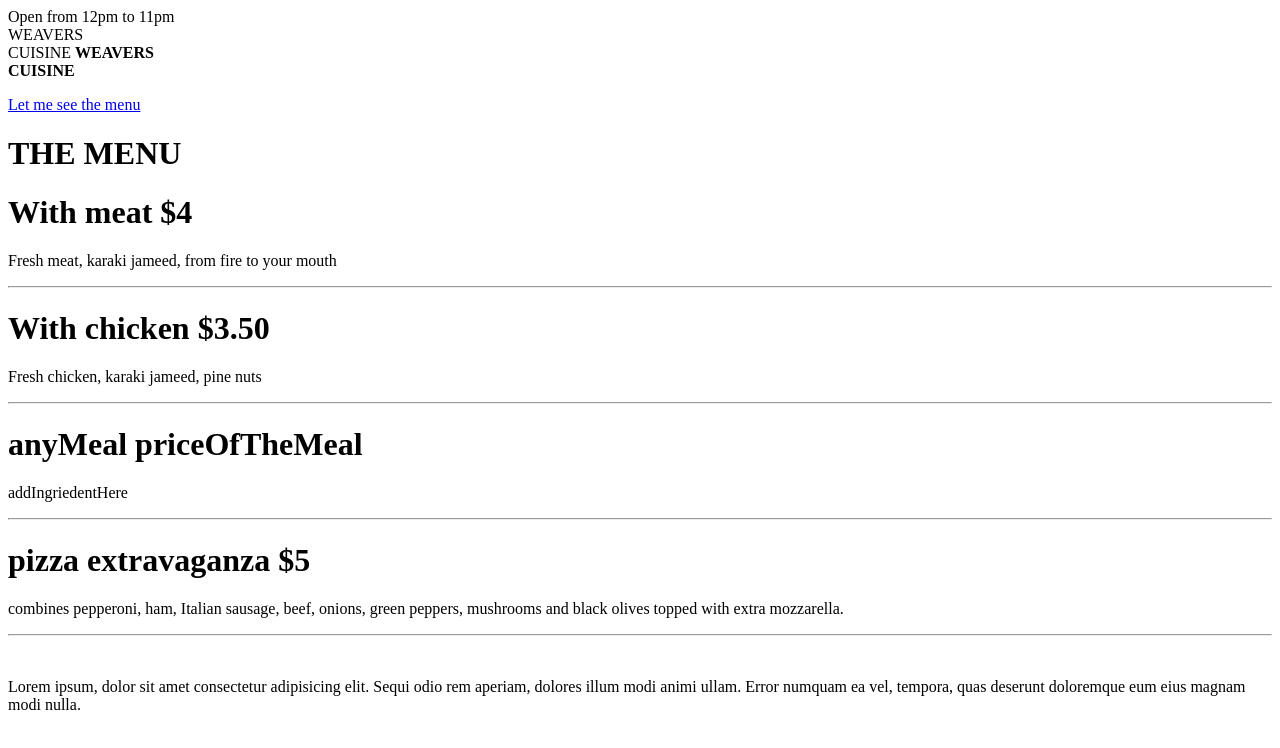
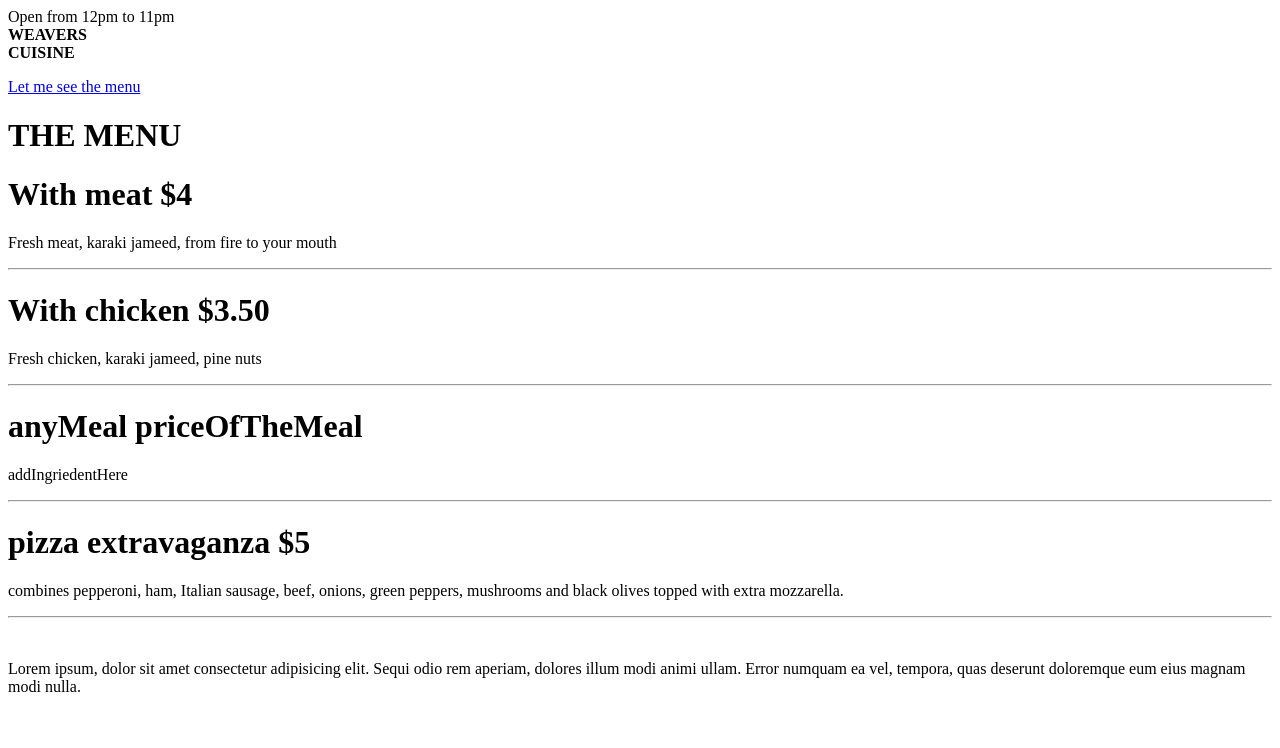
Before and after one commit to codeweavers6/CodeWeaversCuisine, a plain HTML site: page menu.html in a window 1280 px wide. Drawn offline with Linux system fonts and the light colour scheme.

Commit message:
salahAddingMenuHtml

```diff
--- a/menu.html
+++ b/menu.html
@@ -14,7 +14,6 @@
         <span>Open from 12pm to 11pm</span>
       </div>
       <div>
-        <span>WEAVERS<br>CUISINE</span>
         <span><b>WEAVERS<br>CUISINE</b></span>
         <p><a href="#menu">Let me see the menu</a></p>
       </div>
```
